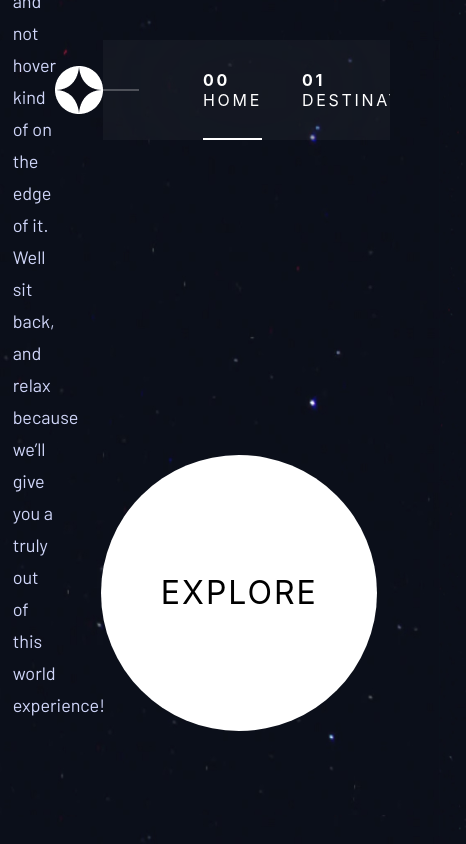
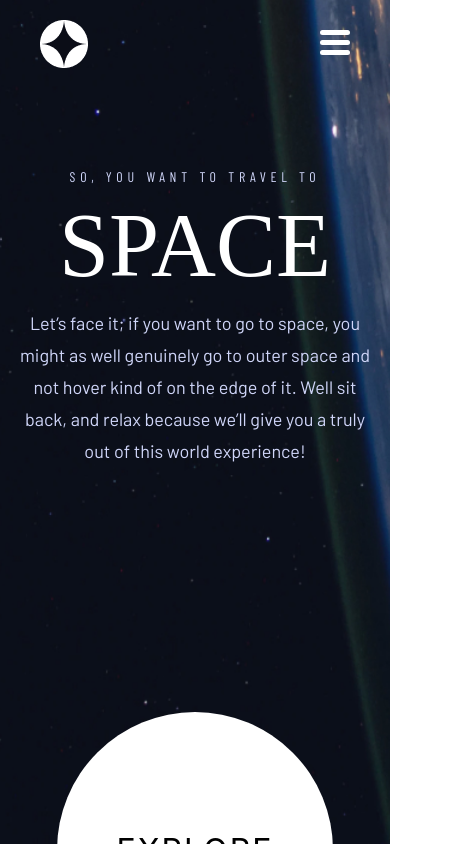
Before and after one commit to EmanMahm0ud/Space-Tourism, a React (Create React App) app: page /home in a window 390 px wide. Shown: the top 844 px of the page, 466 px wide, since content can reach past the window. Built offline with nearby package versions, Linux system fonts and the light colour scheme; a web font is replaced by a local one.

Commit message:
make nav & home responsive

```diff
--- a/src/App.css
+++ b/src/App.css
@@ -105,7 +105,7 @@ li:hover::after {
   content: "";
   position: absolute;
   bottom: 0px;
-  left: 0;
+  right: 0;
   width: 100%;
   height: 2px;
   background-color: var(--main-color);
@@ -117,14 +117,37 @@ li:hover {
 }
 
 .active-nav li::after,
-li.active-destination::after{
+li .active-destination::after {
   content: "";
   position: absolute;
   bottom: 0px;
-  left: 0;
+  right: 0px;
   width: 100%;
   height: 2px;
   background-color: var(--main-color) !important;
+}
+
+.dash-container {
+  width: 30px;
+  height: 25px;
+  margin: 40px;
+  margin-top: 30px;
+  display: none;
+  flex-direction: column;
+  justify-content: space-between;
+}
+
+.dash-container .dash {
+  width: 100%;
+  height: 5px;
+  border-radius: 10px;
+  background-color: var(--main-color);
+  transition: all 500ms;
+  opacity: 1;
+}
+
+.dash-container:hover {
+  cursor: pointer;
 }
 
 /* -------------------------- */
@@ -434,3 +457,126 @@ main {
 .tech {
   height: 33.333%;
 }
+
+@media only screen and (max-width: 1100px) {
+
+  body {
+    background-position: 50%, 50%;
+    overflow: scroll;
+  }
+
+  h1 {
+    font-size: 120px;
+  }
+
+  .title {
+    font-size: 22px;
+  }
+
+  .content {
+    height: auto;
+    grid-template-columns: repeat(5, 1fr);
+    grid-template-rows: repeat(11, 1fr);
+  }
+
+  nav {
+    margin: 0;
+    margin-left: 20px;
+    font-size: 14px;
+  }
+
+  nav ul {
+    padding: 0 20px;
+  }
+
+  nav ul::after {
+    display: none;
+  }
+
+  nav li b {
+    display: none;
+  }
+
+  .home section {
+    grid-column: 2 / 5;
+    grid-row: 2 / 6;
+    text-align: center;
+    display: flex;
+    flex-direction: column;
+    align-items: center;
+  }
+
+  .home .content {
+    align-items: baseline;
+  }
+
+  .home .circle {
+    grid-column: 2 / 5;
+    grid-row: 8 / 11;
+  }
+}
+
+@media only screen and (max-width: 650px) {
+
+  h1 {
+    font-size: 90px;
+  }
+
+  .title {
+    font-size: 14px;
+  }
+
+  nav {
+    margin-left: 40px;
+  }
+
+  nav .logo {
+    margin-top: 20px;
+  }
+
+  nav ul {
+    display: block;
+    height: 100vh;
+    padding-top: 80px;
+    position: fixed;
+    right: -100%;
+    top: 0px;
+    transition: right 500ms linear;
+  }
+
+  nav li b {
+    display: inline;
+  }
+
+  nav li {
+    padding: 5px 30px;
+    padding-right: 60px;
+    margin: 20px 0;
+  }
+
+  li:hover::after {
+    right: 0;
+    width: 4px;
+    height: 100%;
+  }
+
+  .active-nav li::after {
+    position: absolute;
+    right: 0;
+    width: 4px;
+    height: 100%;
+  }
+
+  .dash-container {
+    display: flex;
+    position: absolute;
+    right: 0;
+    top: 0;
+    z-index: 8;
+  }
+
+  .home section,
+  .home .circle {
+    grid-column: 1 / 6;
+  }
+}
--- a/src/Components/Nav.jsx
+++ b/src/Components/Nav.jsx
@@ -3,9 +3,37 @@ import logopic from "../images/logo.png"
 import { NavLink } from "react-router-dom";
 
 function Nav() {
+
+    const expandNav = () => {
+        const dashes = document.querySelectorAll(".dash");
+        const ul = document.querySelector("nav ul");
+
+        if (dashes[2].style.opacity === "0") {
+            ul.style.right = "-100%";
+            dashes[0].style.backgroundColor = "#fff";
+            dashes[1].style.backgroundColor = "#fff";
+            dashes[0].style.transform = "none";
+            dashes[1].style.transform = "none";
+            dashes[2].style.opacity = "1";
+        } else {
+            ul.style.right = "0";
+            dashes[0].style.backgroundColor = "#d0d6f9";
+            dashes[1].style.backgroundColor = "#d0d6f9";
+            dashes[0].style.transform = "translateY(9px) rotate(45deg)";
+            dashes[1].style.transform = "rotate(-45deg)";
+            dashes[2].style.opacity = "0";
+        }
+    }
+
+
     return (
         <nav>
-            <div className="logo"><img src={logopic} alt="logo"/></div>
+            <div className="logo"><img src={logopic} alt="logo" /></div>
+            <div className="dash-container" onClick={expandNav}>
+                <div className="dash"></div>
+                <div className="dash"></div>
+                <div className="dash"></div>
+            </div>
             <ul>
                 <NavLink to="/home" className={({ isActive }) => (isActive ? "active-nav" : "")}><li><b>00</b> HOME</li></NavLink>
                 <NavLink to="/destination" className={({ isActive }) => (isActive ? "active-nav" : "")}><li><b>01</b> DESTINATION</li></NavLink>
```
